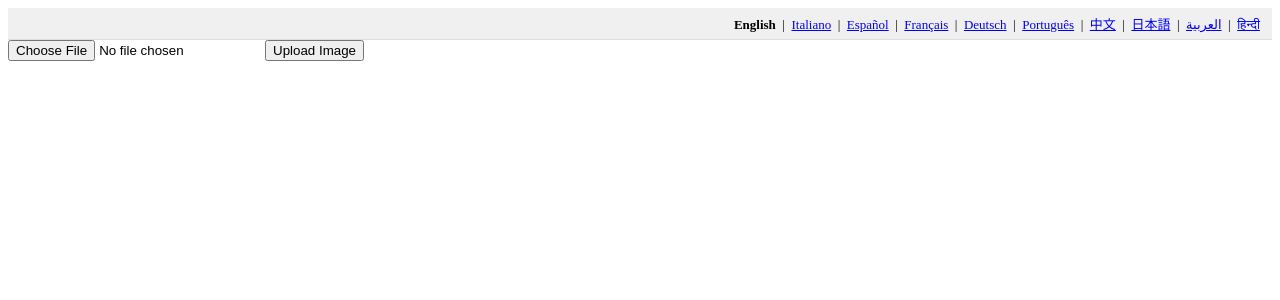
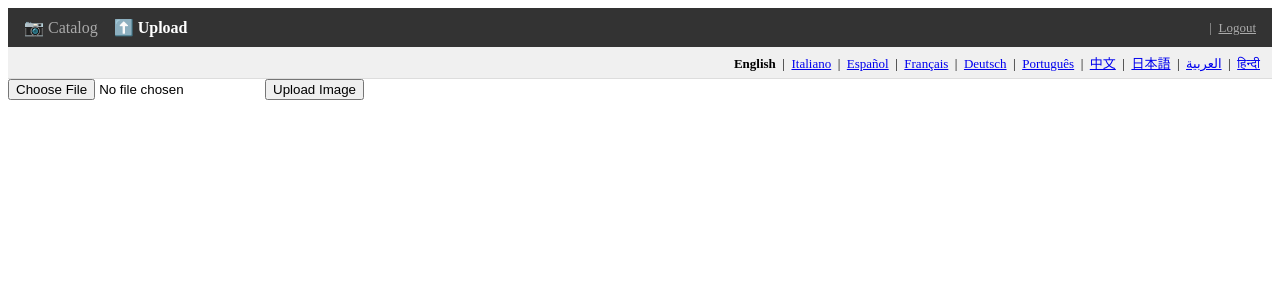
Before and after one commit to Bubblewrap007/app-mod-workshop, a PHP site: page /upload.php in a window 1280 px wide. Shown: the top 300 px of the page. Run offline with PHP 8.4, Linux system fonts and the light colour scheme; the visitor is signed in with stand-in values (Sample User, id 1).

Commit message:
Add navbar with Catalog and Upload navigation links
Co-Authored-By: Claude Sonnet 4.6 <noreply@anthropic.com>

```diff
--- a/index.php
+++ b/index.php
@@ -17,6 +17,7 @@ if ($is_admin) {
 
 $images = $stmt->fetchAll();
 ?>
+<?php include 'navbar.php'; ?>
 <?php include 'lang_switcher.php'; ?>
 
 <h1><?php echo $t['image_catalog']; ?></h1>
--- /dev/null
+++ b/navbar.php
@@ -0,0 +1,14 @@
+<?php
+$current = basename($_SERVER['PHP_SELF']);
+?>
+<nav style="background:#333; padding:10px 16px; display:flex; align-items:center; gap:16px;">
+    <a href="index.php" style="color:<?php echo $current==='index.php'?'#fff':'#aaa'; ?>; text-decoration:none; font-weight:<?php echo $current==='index.php'?'bold':'normal'; ?>;">📷 Catalog</a>
+    <a href="upload.php" style="color:<?php echo $current==='upload.php'?'#fff':'#aaa'; ?>; text-decoration:none; font-weight:<?php echo $current==='upload.php'?'bold':'normal'; ?>;">⬆️ Upload</a>
+    <?php if (isset($_SESSION['user_id'])): ?>
+        <span style="margin-left:auto; color:#aaa; font-size:13px;">
+            <?php echo htmlspecialchars($_SESSION['username'] ?? ''); ?>
+            &nbsp;|&nbsp;
+            <a href="logout.php" style="color:#aaa;">Logout</a>
+        </span>
+    <?php endif; ?>
+</nav>
--- a/upload.php
+++ b/upload.php
@@ -17,6 +17,7 @@ if ($_SERVER['REQUEST_METHOD'] == 'POST' && isset($_FILES['image'])) {
     }
 }
 ?>
+<?php include 'navbar.php'; ?>
 <?php include 'lang_switcher.php'; ?>
 
 <form method="post" enctype="multipart/form-data">
```
